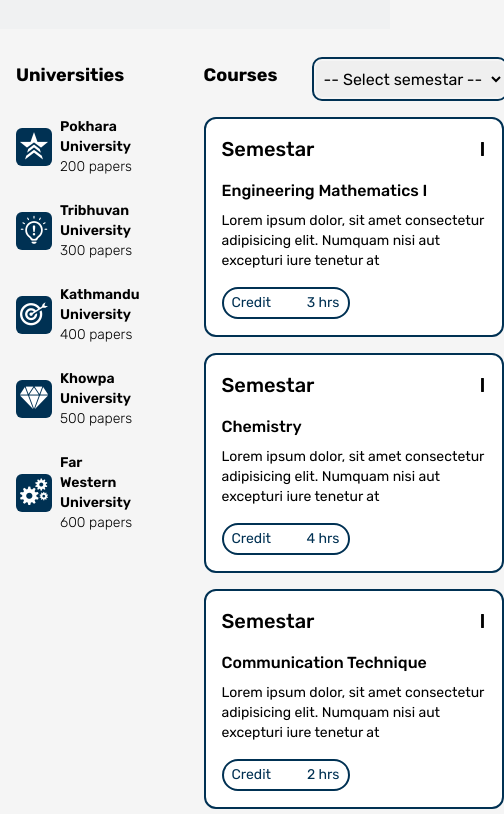
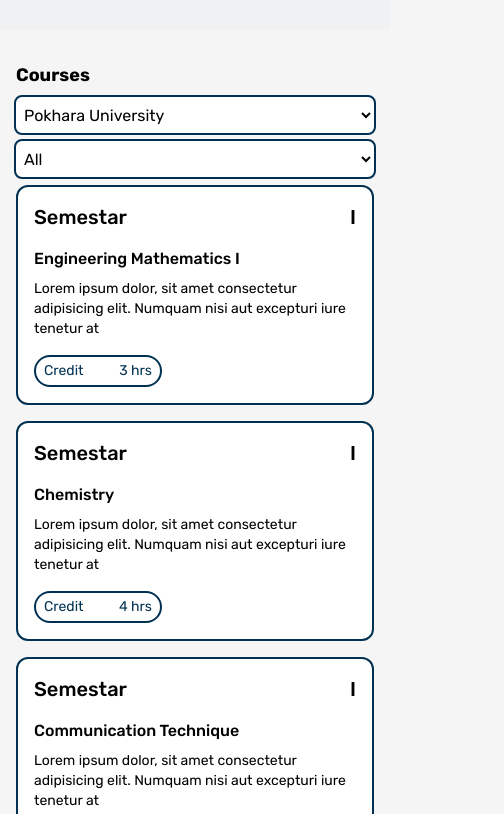
Before and after one commit to rk-codeflow/oig, a website: page index.html in a window 390 px wide. Shown: the part 1011-1825 px from the top of the page, 504 px wide, since content can reach past the window. Drawn offline with Linux system fonts and the light colour scheme.

Commit message:
responsive of course section

```diff
--- a/index.html
+++ b/index.html
@@ -107,7 +107,7 @@
 
     <!-- university and subjects-->
     <section class="py-8 flex gap-16 container mx-auto px-4">
-      <div class="w-72 max-w-80">
+      <div class="w-72 max-w-80 hidden sm:block">
         <h3 class="font-bold text-lg md:text-xl lg:text-2xl mb-7">
           Universities
         </h3>
@@ -116,23 +116,20 @@
       </div>
 
       <div class="courses w-full">
-        <div class="flex justify-between">
-          <h3 class="font-bold text-lg md:text-xl lg:text-2xl mb-7">Courses</h3>
+        <div
+          class="mb-2 sm:mb-7 flex flex-col sm:flex-row sm:items-center sm:justify-between space-y-2"
+        >
+          <h3 class="font-bold text-lg md:text-xl lg:text-2xl">Courses</h3>
+          <select
+            name="university"
+            id="univ-select"
+            class="outline outline-2 outline-primary-100 bg-white rounded-md h-9 p-1 sm:hidden"
+          ></select>
           <select
             name="semestar"
             id="semestar"
-            class="outline outline-2 outline-offset-2 outline-primary-100 rounded-md h-9 p-1"
-          >
-            <option value="" selected>-- Select semestar --</option>
-            <option value="first">First</option>
-            <option value="second">Second</option>
-            <option value="third">Third</option>
-            <option value="fourth">Fourth</option>
-            <option value="fifth">Fifth</option>
-            <option value="sixth">Sixth</option>
-            <option value="seventh">Seventh</option>
-            <option value="eighth">Eighth</option>
-          </select>
+            class="outline outline-2 outline-primary-100 bg-white rounded-md h-9 p-1"
+          ></select>
         </div>
 
         <div class="course-box"></div>
--- a/script.js
+++ b/script.js
@@ -76,9 +76,55 @@
   },
 ];
 
+const semestars = [
+  {
+    id: 0,
+    sem: "All",
+  },
+  {
+    id: 1,
+    sem: "I",
+  },
+  {
+    id: 2,
+    sem: "II",
+  },
+  {
+    id: 3,
+    sem: "III",
+  },
+  {
+    id: 4,
+    sem: "IV",
+  },
+  {
+    id: 5,
+    sem: "V",
+  },
+  {
+    id: 6,
+    sem: "VI",
+  },
+  {
+    id: 7,
+    sem: "VII",
+  },
+  {
+    id: 8,
+    sem: "VIII",
+  },
+];
+
 // university
 const university = document.querySelector(".university");
+const universitySelect = document.getElementById("univ-select");
 const course = document.querySelector(".course-box");
+
+const univOptions = univs.map((univ) => {
+  return `<option value="${univ.id}">${univ.name}</option>`;
+});
+
+universitySelect.innerHTML = univOptions.join("");
 
 // University list here
 const getUniversityList = () => {
@@ -135,6 +181,16 @@
   getCourseList();
 });
 
+// Semestar mapping
+const select = document.getElementById("semestar");
+const options = semestars.map((sem, index) => {
+  return `<option value="${sem.id}">${
+    index === 0 ? sem.sem : "Semestar " + sem.sem
+  }</option>`;
+});
+
+select.innerHTML = options.join("");
+
 // footer year
 const getYear = document.querySelector(".year");
 
```
Also changed, not shown: css/styles.css.
